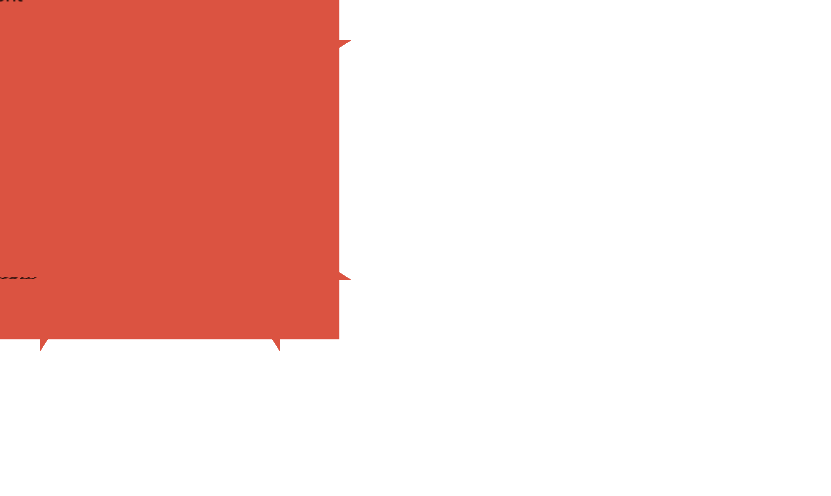
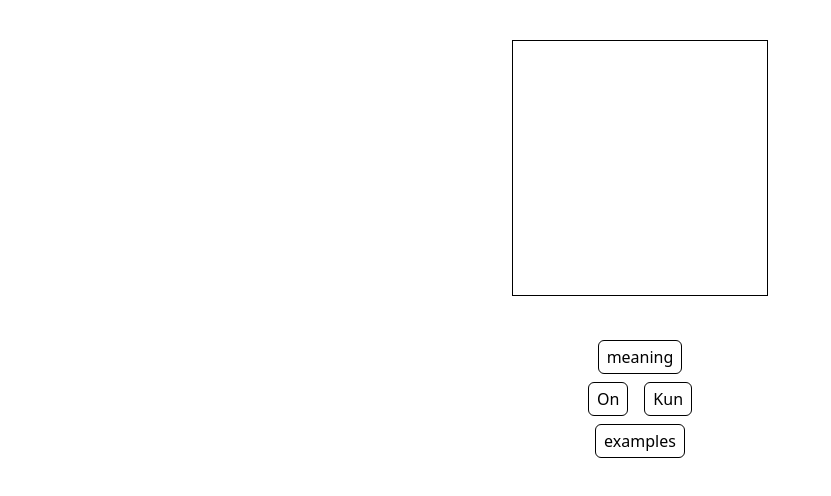
Before and after one commit to ginkgobilobatree/KanjiFlashChicken, a React (Create React App) app: page / in a window 1280 px wide. Shown: the top 496 px of the page, without its empty margins (0-831 px from the left). Built offline with nearby package versions, Linux system fonts and the light colour scheme.

Commit message:
another style attempt

```diff
--- a/src/App.js
+++ b/src/App.js
@@ -5,7 +5,7 @@ function App() {
   return (
     <BrowserRouter>
       <Routes>
-        <Route path="*" element={<Cube />}/>
+        <Route path="/*" element={<Cube />}/>
 
       </Routes>
     </BrowserRouter>
--- a/src/components/Cube/Cube.jsx
+++ b/src/components/Cube/Cube.jsx
@@ -2,27 +2,20 @@ import React from "react";
 
 export default function Cube() {
   const style = {
-    container: "w-[20rem] h-[20rem]",
-    cube: "w-full h-full relative",
-    cubeSurface: "absolute w-[20rem] h-[20rem] bg-red",
-    front: "",
-    back: "",
-    left: "",
-    right: "",
-    top: "",
-    bottom: "",
+    container: "flex justify-center flex-col mx-auto items-center",
+    kanji: "w-[20vw] h-[20vw] border my-10",
+    button: "border py-1 px-2 mx-2 my-1 rounded-md",
   };
 
   return (
-    <div className={style.container} style={{perspective: "60rem"}}>
-      <div className={style.cube} style={{transformStyle: "preserve-3d"}}>
-        <div className={style.cubeSurface} style={{transform: "rotateY(  0deg) translateZ(100px)"}}>front</div>
-        <div className={style.cubeSurface} style={{transform: "rotateY(  90deg) translateZ(100px)"}}>back</div>
-        <div className={style.cubeSurface} style={{transform: "rotateY(  180deg) translateZ(100px)"}}>right</div>
-        <div className={style.cubeSurface} style={{transform: "rotateY(  -90deg) translateZ(100px)"}}>left</div>
-        <div className={style.cubeSurface} style={{transform: "rotateX(  90deg) translateZ(100px)"}}>top</div>
-        <div className={style.cubeSurface} style={{transform: "rotateX(  -90deg) translateZ(100px)"}}>bottom</div>
+    <div className={style.container}>
+      <div className={style.kanji}></div>
+      <button className={style.button}>meaning</button>
+      <div>
+        <button className={style.button}>On</button>
+        <button className={style.button}>Kun</button>
       </div>
+      <button className={style.button}>examples</button>
     </div>
   );
 }
```
